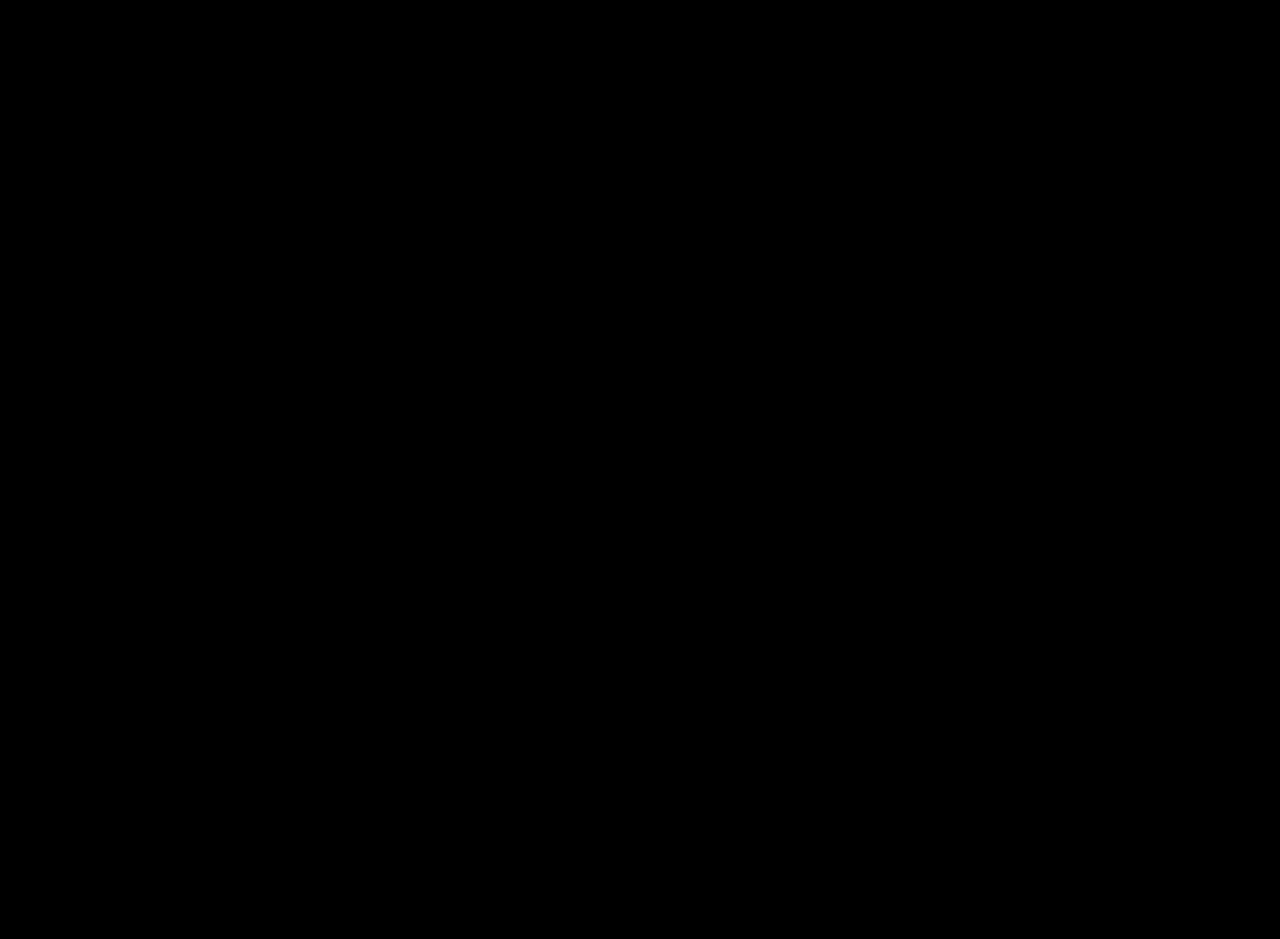
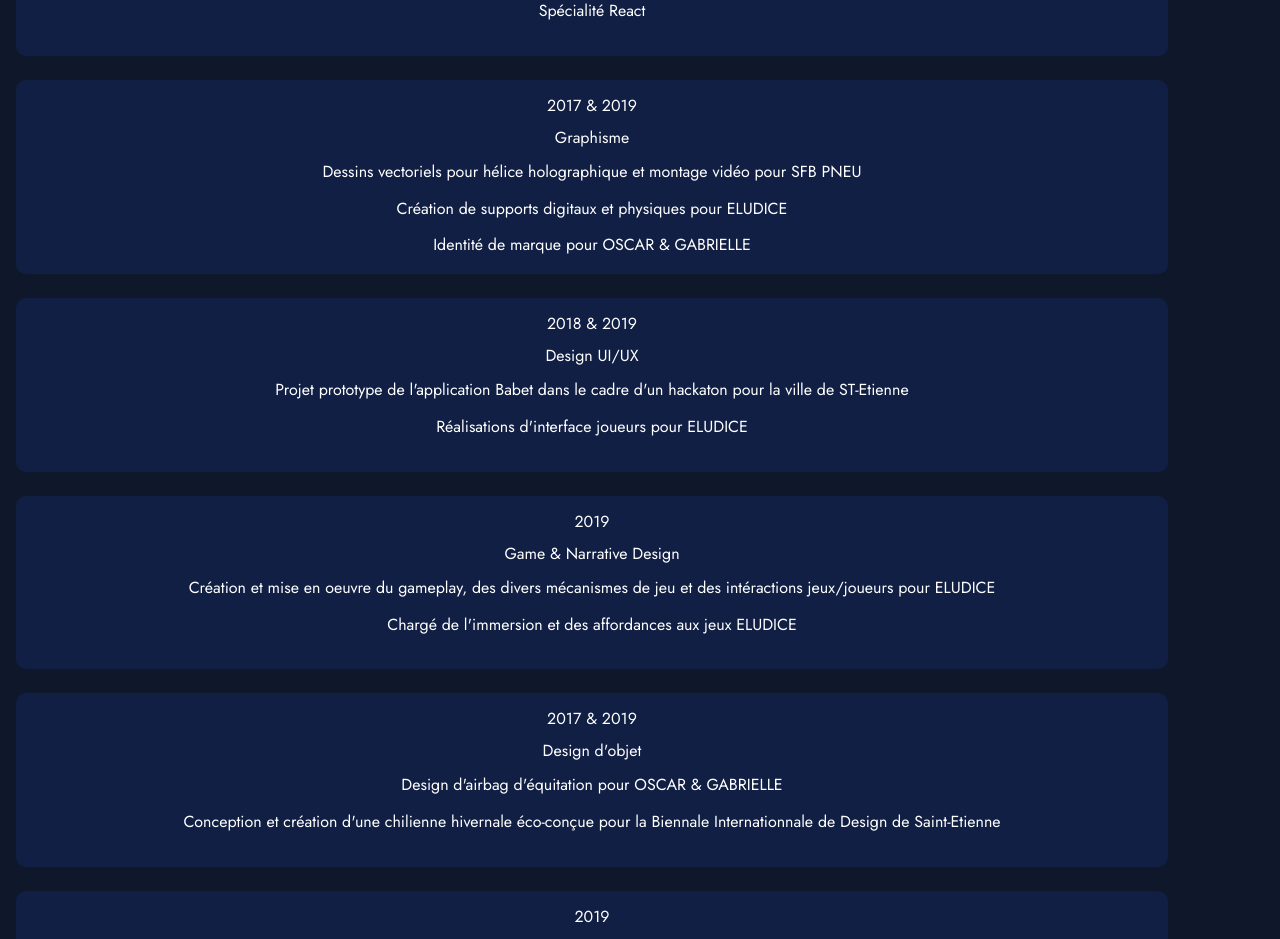
Before and after one commit to lambertkevin42/Portfolio-Ts, a React (Create React App) app: page / in a window 1280 px wide. Shown: the part 920-1859 px from the top of the page. Before the commit the page ends 800 px from the top, so only its background shows below. Built offline with nearby package versions, Linux system fonts and the light colour scheme.

Commit message:
components MyExperience and sub components MyExperienceBox created / linked

```diff
--- a/src/components/App/App.tsx
+++ b/src/components/App/App.tsx
@@ -4,6 +4,7 @@
 import Header from '../Header/Header';
 import MyCard from '../MyCard/MyCard';
 import SkillCards from '../SkillCards/SkillCards';
+import MyExperience from '../MyExperience/MyExperience';
 import './app.scss';
 
 const App: React.FC = () => {
@@ -28,6 +29,7 @@
         imgAlt="kévin lambert"
       />
       <SkillCards />
+      <MyExperience title="Experiences" />
       <Footer />
     </div>
   );
--- a/src/components/App/app.scss
+++ b/src/components/App/app.scss
@@ -1,7 +1,7 @@
 @use 'src/styles/vars';
 
 .app {
-    width: 100%;
+
     height: 100vh;
     display: flex;
     flex-direction: column;
--- a/src/components/MyCard/mycard.scss
+++ b/src/components/MyCard/mycard.scss
@@ -7,7 +7,7 @@
 
     &-title{
         font-size: 50px;
-        align-self: flex-start;
+
         padding: vars.$gutter*0.6;
         margin-left: vars.$gutter;
     }
--- /dev/null
+++ b/src/components/MyExperience/MyExperience.tsx
@@ -0,0 +1,59 @@
+import React from 'react';
+import MyExperienceBox from './MyExperienceBox/MyExperienceBox';
+import '../MyExperience/myexperience.scss';
+
+interface MyExperienceProps {
+  title: string;
+}
+
+const MyExperience: React.FC<MyExperienceProps> = ({ title }) => {
+  return (
+    <div className="myexperience">
+      <h2 className="myexperience-title">{title}</h2>
+      <MyExperienceBox
+        date="juin-novembre 2022"
+        title="Formation DWWM, O'clock"
+        intro="Formation de Développeur Web et Web mobile"
+        intro2="Spécialité React"
+        intro3=""
+      />
+      <MyExperienceBox
+        date="2017 & 2019"
+        title="Graphisme"
+        intro="Dessins vectoriels pour hélice holographique et montage vidéo pour SFB PNEU"
+        intro2="Création de supports digitaux et physiques pour ELUDICE"
+        intro3="Identité de marque pour OSCAR & GABRIELLE"
+      />
+      <MyExperienceBox
+        date="2018 & 2019"
+        title="Design UI/UX"
+        intro="Projet prototype de l'application Babet dans le cadre d'un hackaton pour la ville de ST-Etienne"
+        intro2="Réalisations d'interface joueurs pour ELUDICE"
+        intro3=""
+      />
+      <MyExperienceBox
+        date="2019"
+        title="Game & Narrative Design"
+        intro="Création et mise en oeuvre du gameplay, des divers mécanismes de jeu et des intéractions jeux/joueurs pour ELUDICE"
+        intro2="Chargé de l'immersion et des affordances aux jeux ELUDICE"
+        intro3=""
+      />
+      <MyExperienceBox
+        date="2017 & 2019"
+        title="Design d'objet"
+        intro="Design d'airbag d'équitation pour OSCAR & GABRIELLE"
+        intro2="Conception et création d'une chilienne hivernale éco-conçue pour la Biennale Internationnale de Design de Saint-Etienne"
+        intro3=""
+      />
+      <MyExperienceBox
+        date="2019"
+        title="Evennementiel et Design de service"
+        intro="Création d'un jeu type escape game pour 200 joueurs dans le cadre d'un séminaire pour DANONE"
+        intro2="Création de jeux ayant pour but de sensibiliser les joueurs aux dangers pour SNCF et à l'environnement pour DIVERTY"
+        intro3=""
+      />
+    </div>
+  );
+};
+
+export default MyExperience;
--- /dev/null
+++ b/src/components/MyExperience/MyExperienceBox/MyExperienceBox.tsx
@@ -0,0 +1,32 @@
+import React from 'react';
+import '../MyExperienceBox/myexperiencebox.scss';
+
+interface MyExperienceBoxProps {
+  date: string;
+  title: string;
+  intro: string;
+  intro2: string;
+  intro3: string;
+}
+
+const MyExperienceBox: React.FC<MyExperienceBoxProps> = ({
+  date,
+  title,
+  intro,
+  intro2,
+  intro3,
+}) => {
+  return (
+    <div className="myexperiencebox">
+      <h2 className="myexperiencebox-date">{date}</h2>
+      <h3 className="myexperiencebox-title">
+        <a href="https://oclock.io/formations/developpeur-web">{title}</a>
+      </h3>
+      <p className="myexperiencebox-intro">{intro}</p>
+      <p className="myexperiencebox-intro">{intro2}</p>
+      <p className="myexperiencebox-intro">{intro3}</p>
+    </div>
+  );
+};
+
+export default MyExperienceBox;
--- /dev/null
+++ b/src/components/MyExperience/MyExperienceBox/myexperiencebox.scss
@@ -0,0 +1,33 @@
+@use 'src/styles/vars';
+
+.myexperiencebox{
+    display: flex;
+    width: 100%;
+    justify-content: center;
+    flex-direction: column;
+    align-items: center;
+    flex-wrap: wrap;
+    background-color: vars.$dark;
+    border: 2px solid vars.$dark;
+    border-radius: 10px;
+    gap: vars.$gutter;
+    text-align: center;
+    padding: vars.$gutter;
+
+    &-date{
+        width:70%;
+        text-transform:uppercase;
+    }
+    &-title{
+        width:70%;
+
+    }
+    &-intro{
+        width: 85%;
+        line-height: vars.$gutter*1.3;
+    }
+    a:hover{
+        color: vars.$back;
+    }
+
+}
--- /dev/null
+++ b/src/components/MyExperience/myexperience.scss
@@ -0,0 +1,14 @@
+@use 'src/styles/vars';
+
+.myexperience{
+    display: flex;
+    width: 90%;
+    flex-direction: column;
+    align-items: center;
+    margin: vars.$gutter;
+    padding-top: vars.$gutter*2;
+    &-title{
+        font-size: 2rem;
+    }
+    gap: vars.$gutter*1.5;
+}
--- a/src/components/Sliders/slider.scss
+++ b/src/components/Sliders/slider.scss
@@ -51,7 +51,7 @@
       padding: vars.$gutter;
       width: 100%;
       color: white;
-      font-size: larger;
+      font-size: large;
     }
   }
 
--- a/src/styles/_reset.css
+++ b/src/styles/_reset.css
@@ -150,7 +150,7 @@
 
 label,
 button {
-  cursor: pointer;
+  cursor: crosshair;
 }
 
 input,
--- a/src/styles/_vars.scss
+++ b/src/styles/_vars.scss
@@ -1,10 +1,9 @@
 $grey: #e2e2e2;
 $red: #440D0F;
-$pink: #FFD3BA;
-$green: #027575;
-$dark: #161616;
+$dark: #111f44;
 $white: #fff;
 $black: #000;
 $yellow: #ffd331;
+$back:#0f172a;
 
 $gutter: 1rem;
--- a/src/styles/index.scss
+++ b/src/styles/index.scss
@@ -8,9 +8,10 @@
 
 
 body {
+
   font-family: 'Jost', sans-serif;
-  background-color: vars.$black;
+  background-color: vars.$back;
   color: vars.$white;
-  cursor: crosshair;
+
 
 }
```
